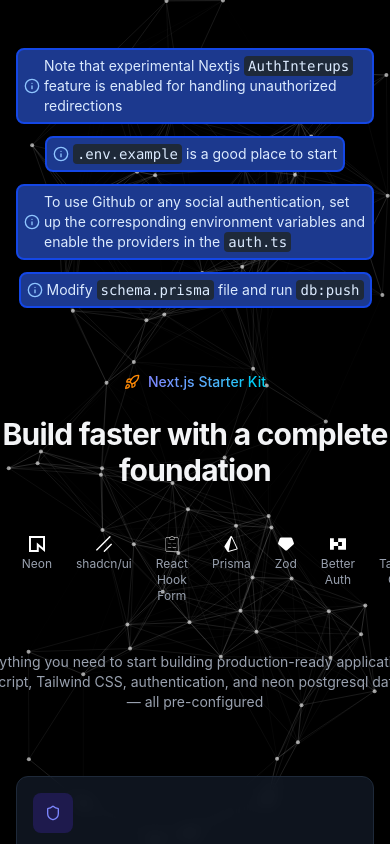
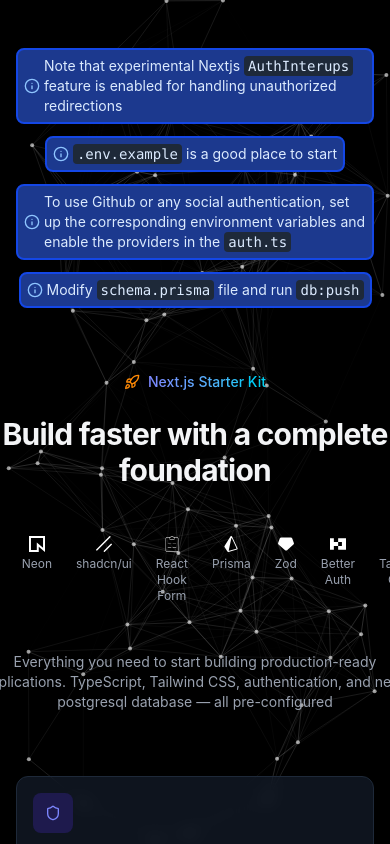
Before and after one commit to staystrongbg/next-starter-web, a React (Vite) app: page / in a window 390 px wide. Shown: the top 844 px of the page. Built offline with nearby package versions, Linux system fonts and the light colour scheme.

Commit message:
descrIption text fix 3

```diff
--- a/src/App.tsx
+++ b/src/App.tsx
@@ -215,7 +215,7 @@
           Build faster with a complete foundation
         </h1>
         <TechImages />
-        <p className="md:max-w-2xl max-w-lg md:text-base text-sm text-gray-400">
+        <p className="md:max-w-2xl max-w-md md:text-base text-sm text-gray-400">
           Everything you need to start building production-ready applications. TypeScript, Tailwind
           CSS, authentication, and neon postgresql database — all pre-configured
         </p>
```
